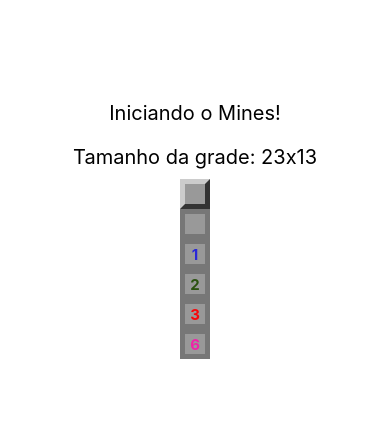
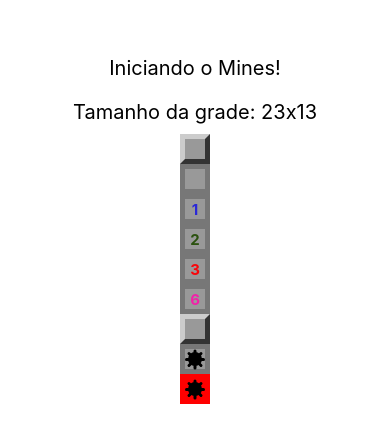
Before and after one commit to dimas7git/ReactNative---CodeCrafts, a React Native app in the folder mines/: screen / in a window 390 px wide. Shown: the part 197-640 px from the top of the page. Built offline with nearby package versions, Linux system fonts and the light colour scheme.

Commit message:
componente mina

```diff
--- a/mines/App.js
+++ b/mines/App.js
@@ -13,6 +13,9 @@
       <Field opened nearMines={2} />
       <Field opened nearMines={3} />
       <Field opened nearMines={6} />
+      <Field mined />
+      <Field mined opened />
+      <Field mined opened exploded />
     </View>
   );
 }
--- a/mines/src/components/Field.js
+++ b/mines/src/components/Field.js
@@ -1,12 +1,14 @@
 import React from "react";
 import { View, StyleSheet, Text } from "react-native";
 import params from "../params";
+import Mine from "./Mine";
 
 export default (props) => {
-    const { mined, opened, nearMines } = props;
+    const { mined, opened, nearMines, exploded } = props;
 
     const styleField = [styles.field];
     if (opened) styleField.push(styles.opened);
+    if (exploded) styleField.push(styles.exploded);
     if (styleField.length === 1) styleField.push(styles.regular);
 
     let color = null;
@@ -24,6 +26,7 @@
             ) : (
                 false
             )}
+            {mined && opened ? <Mine /> : false}
         </View>
     );
 };
@@ -51,4 +54,8 @@
         fontWeight: "bold",
         fontSize: params.fontSize,
     },
+    exploded: {
+        backgroundColor: "red",
+        borderColor: "red",
+    },
 });
--- /dev/null
+++ b/mines/src/components/Mine.js
@@ -0,0 +1,36 @@
+import React from "react";
+import { View, StyleSheet } from "react-native";
+
+export default props => {
+    return (
+        <View style={styles.container}>
+            <View style={styles.coreMine} />
+            <View style={styles.line} />
+            <View style={[styles.line, { transform: [{ rotate: "45deg" }] }]} />
+            <View style={[styles.line, { transform: [{ rotate: "90deg" }] }]} />
+            <View style={[styles.line, { transform: [{ rotate: "135deg" }] }]} />
+        </View>
+    );
+}
+
+const styles = StyleSheet.create({
+    container: {
+        alignItems: "center",
+        justifyContent: "center",
+    },
+    coreMine: {
+        height: 14,
+        width: 14,
+        borderRadius: 10,
+        backgroundColor: "black",
+        alignItems: "center",
+        justifyContent: "center",
+    },
+    line: {
+        position: "absolute",
+        height: 3,
+        width: 20,
+        borderRadius: 3,
+        backgroundColor: "black",
+    },
+});
```
